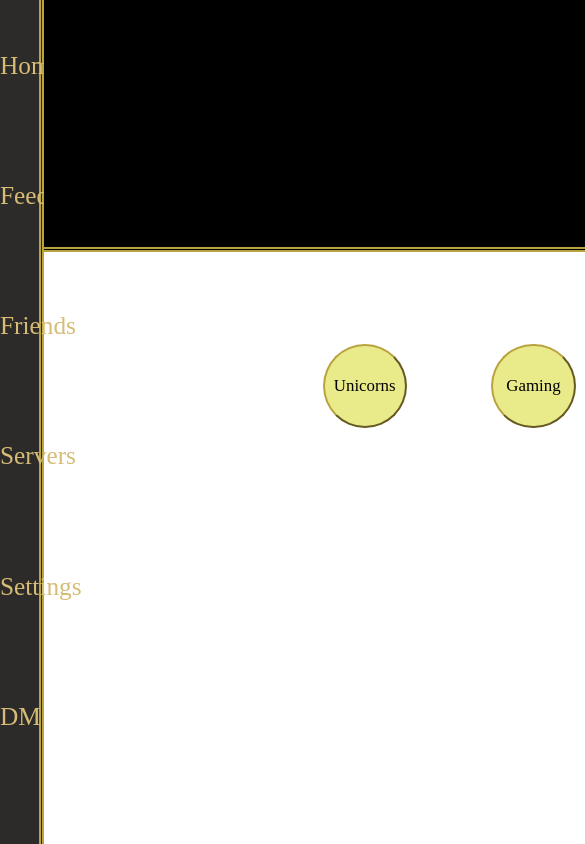
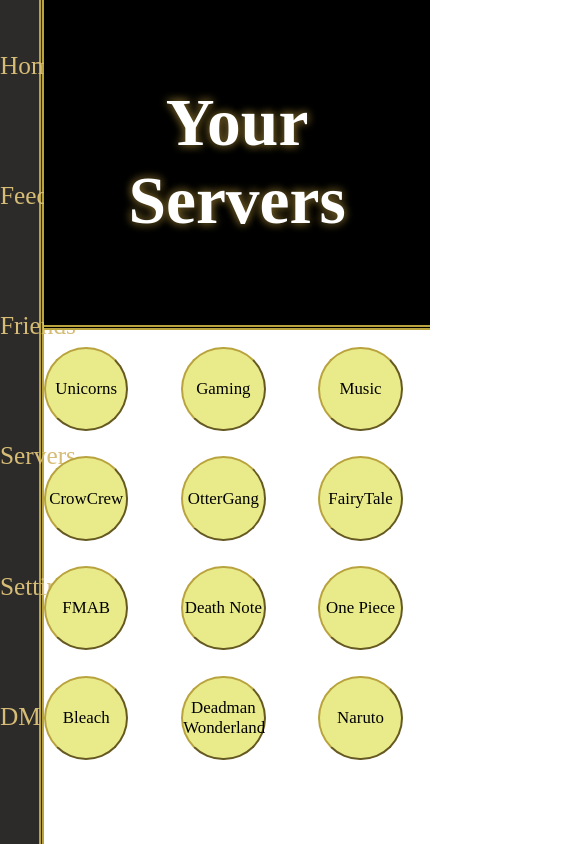
Before and after one commit to MarjorieThomassin/discord-v2, a React (Create React App) app: page /Servers in a window 390 px wide. Shown: the top 844 px of the page, 585 px wide, since content can reach past the window. Built offline with nearby package versions, Linux system fonts and the light colour scheme; a web font is replaced by a local one.

Commit message:
fix: grid problem and centering elements. Added media queries

```diff
--- a/src/CSS/NavBar.css
+++ b/src/CSS/NavBar.css
@@ -27,6 +27,7 @@
 
 .ComponentsRoutes {
     margin:0;
+    width: 100%;
 }
 a {
   text-decoration: none;
--- a/src/CSS/Servers.css
+++ b/src/CSS/Servers.css
@@ -1,20 +1,32 @@
 @import url('https://fonts.googleapis.com/css2?family=Cabin+Sketch&display=swap');
+
+.serverContainer {
+    display: flex;
+    justify-content: center;
+    flex-direction: column;
+    width:100%;
+    margin: auto;
+
+}
 
 .TitleServer {
     width: 100%;
     height: auto;
     background-color: #000000;
     border-bottom: thick double rgb(185, 163, 62);
+    margin: auto;
   }
 
 .gridServer {
+    width: 100%;
+    margin: auto;
     display: grid;
-    grid-template-columns: repeat(10, 10fr);
-    gap: 10vh;
-    grid-auto-rows: 100px;
+    grid-template-columns: repeat(auto-fit, minmax(6rem, 1fr));
+    grid-template-rows: repeat(auto-fit, minmax(2rem, 1fr));
+   justify-content: center;
+    gap: 3vh;
     align-items: center;
-    margin-left: 33vh;
-    margin-top: 10vh;
+    margin-top: 2vh;
 }
 
 .serverButton {
@@ -35,3 +47,10 @@
     color: rgb(255, 255, 255);
     background-color: rgb(0, 0, 0);
 }
+
+@media (min-width: 900px) {
+    .gridServer{
+    grid-template-columns:repeat(6, 10vh);
+    gap: 15vh;
+}
+}
--- a/src/components/Servers.jsx
+++ b/src/components/Servers.jsx
@@ -3,9 +3,9 @@
 
 function Servers() {
   return (
-    <>
+    <div className="serverContainer">
       <div className="TitleServer">
-        <h1>Your Severs</h1>
+        <h1>Your Servers</h1>
       </div>
       <div className="gridServer">
         <button className="serverButton" type="button">Unicorns</button>
@@ -14,8 +14,14 @@
         <button className="serverButton" type="button">CrowCrew</button>
         <button className="serverButton" type="button">OtterGang</button>
         <button className="serverButton" type="button">FairyTale</button>
+        <button className="serverButton" type="button">FMAB</button>
+        <button className="serverButton" type="button">Death Note</button>
+        <button className="serverButton" type="button">One Piece</button>
+        <button className="serverButton" type="button">Bleach</button>
+        <button className="serverButton" type="button">Deadman Wonderland</button>
+        <button className="serverButton" type="button">Naruto</button>
       </div>
-    </>
+    </div>
   );
 }
 
```
